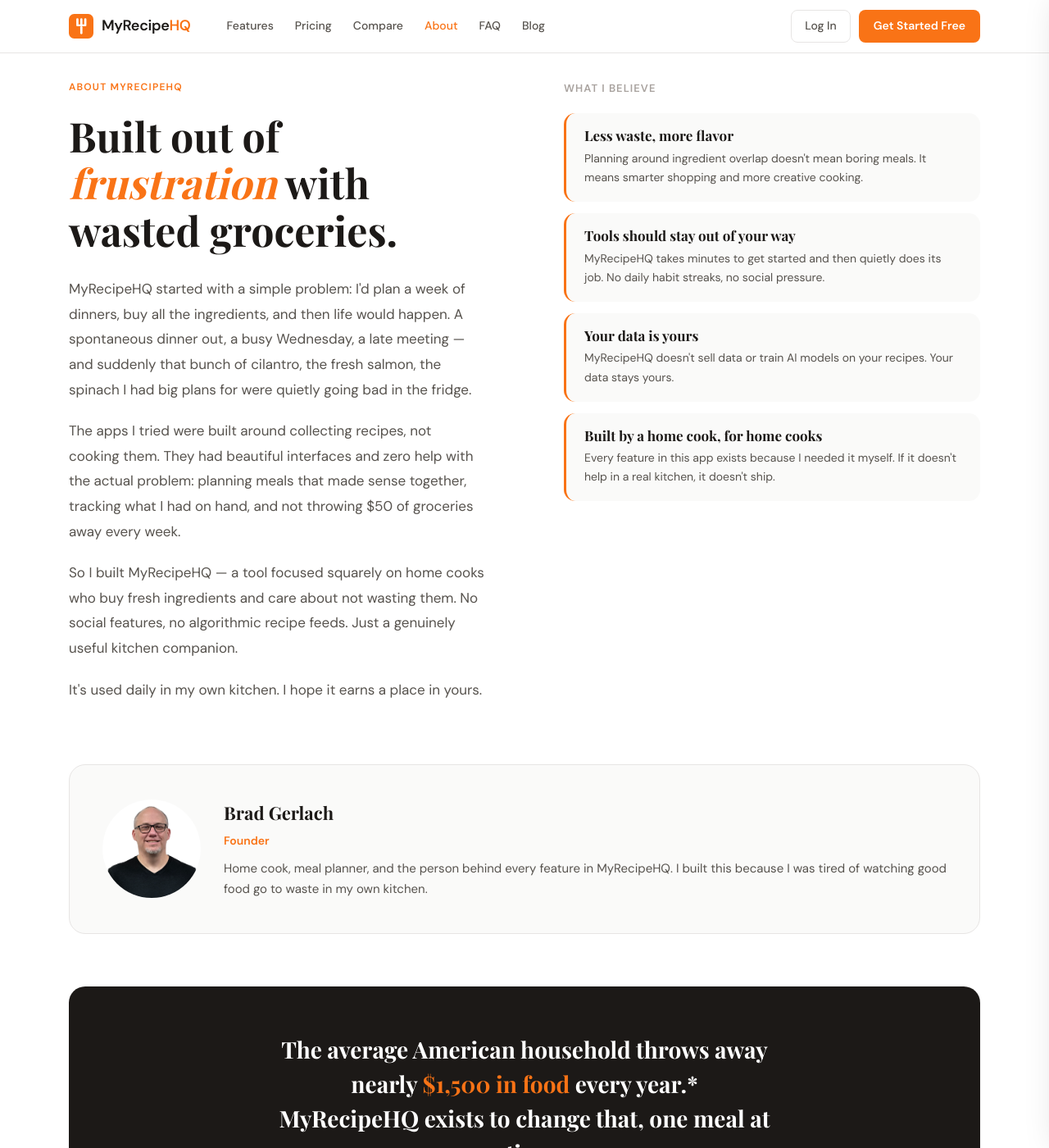
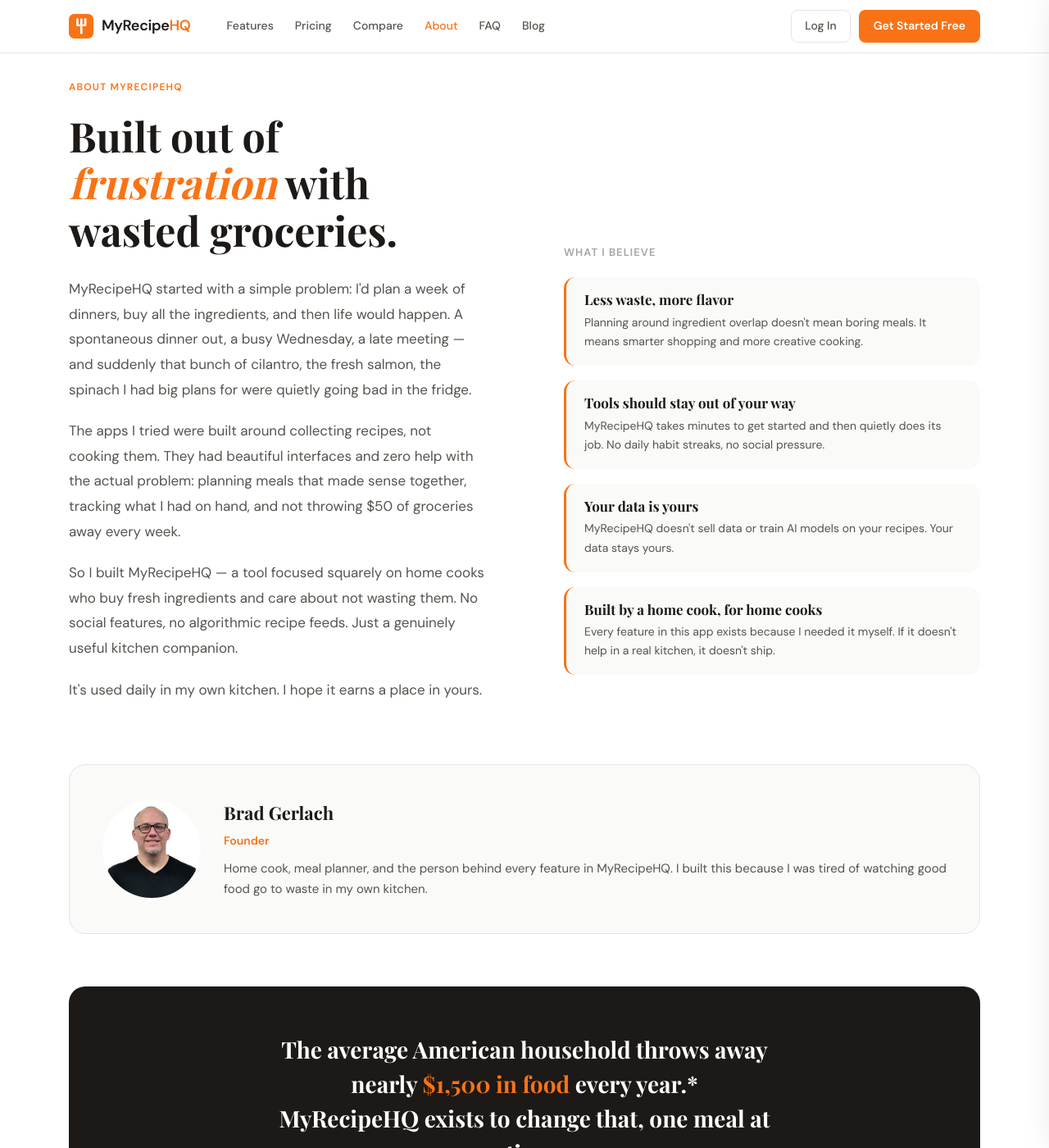
Before and after one commit to bgerlach463/recipehq-site, a Jekyll site: the page built from about/index.html, in a window 1280 px wide and 1400 px high. Shown: the whole window at 82% size. Built offline with Jekyll 4.4.1, drawn with Linux system fonts in a browser that asks for light colours.

Commit message:
Push sidebar down 200px to align with paragraph text, fix duplicate CSS

```diff
--- a/css/style.css
+++ b/css/style.css
@@ -469,10 +469,10 @@
 .about-text h1 em { font-style: italic; color: var(--orange); }
 .about-body { font-size: 17px; color: var(--mid); line-height: 1.8; }
 .about-body p { margin-bottom: 20px; }
-.about-sidebar { padding-top: 0; }
+.about-sidebar { padding-top: 200px; }
+.value-cards { display: flex; flex-direction: column; gap: 18px; margin-top: 8px; }
 .founder-card { display: flex; align-items: center; gap: 28px; margin-top: 56px; padding: 40px; background: var(--warm-bg); border-radius: 20px; border: 1px solid var(--border); }
 .founder-img { width: 120px; height: 120px; border-radius: 50%; object-fit: cover; object-position: center top; flex-shrink: 0; }
-.value-cards { display: flex; flex-direction: column; gap: 14px; margin-top: 8px; }
 .value-card {
   padding: 18px 22px; border-radius: 14px;
   border-left: 3px solid var(--orange); background: var(--warm-bg);
```
